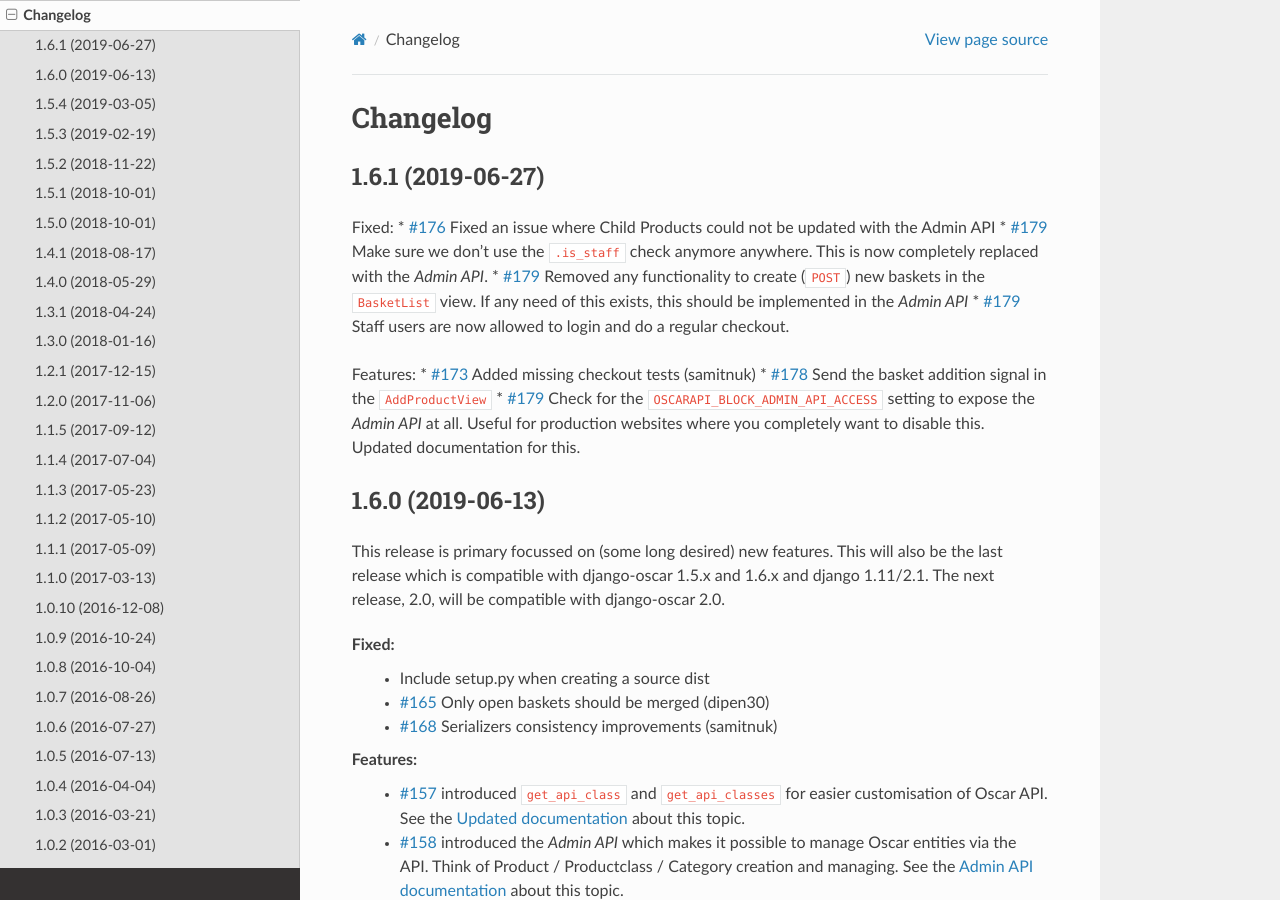
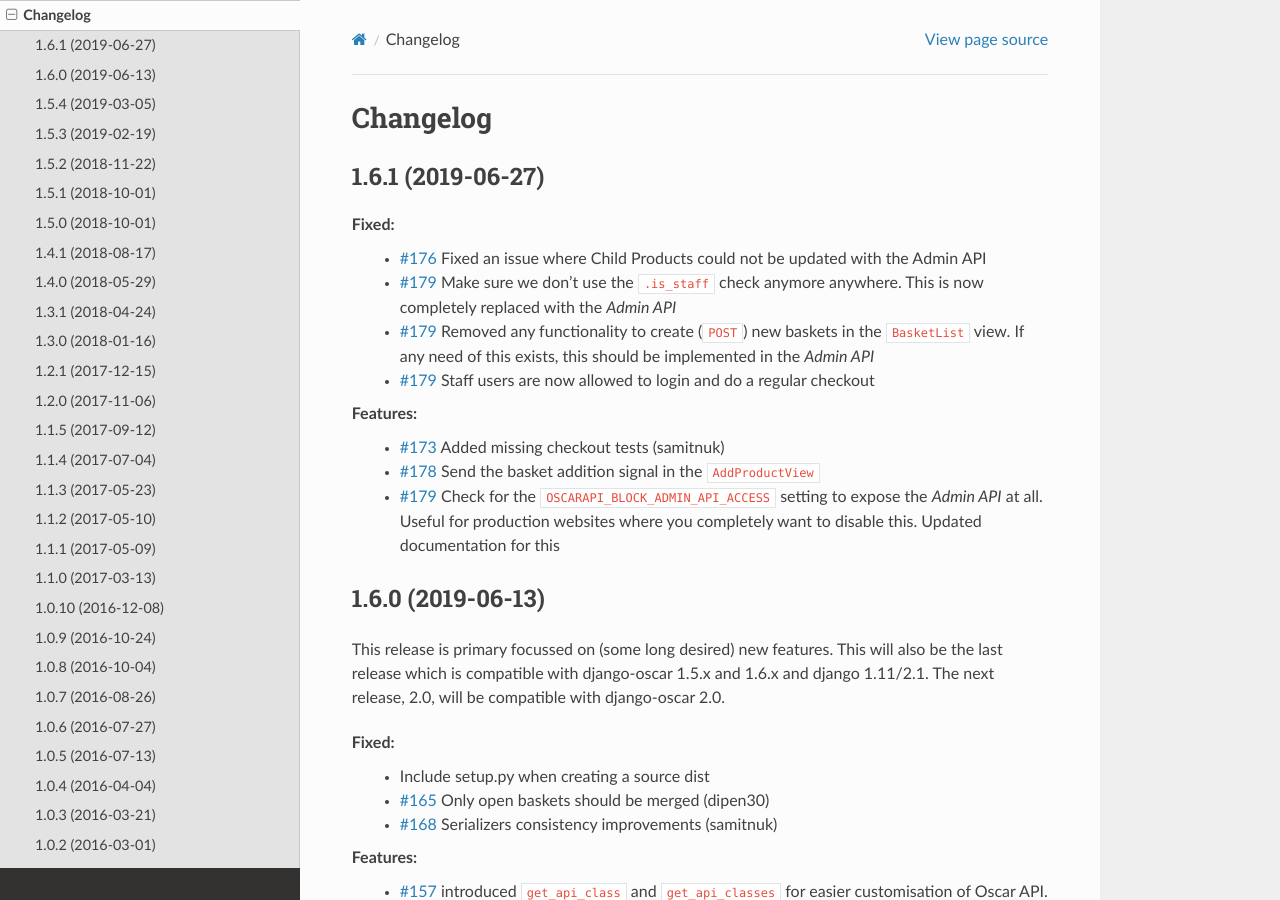
Before and after one commit to django-oscar/django-oscar-api, a Sphinx documentation site: the page built from docs/source/changelog.rst, in a window 1280 px wide and 900 px high. Built offline with Sphinx 7.4.7 and the Read the Docs theme 2.0.0, drawn with Linux system fonts in a browser that asks for light colours.

```diff
--- a/docs/source/changelog.rst
+++ b/docs/source/changelog.rst
@@ -5,15 +5,15 @@ Changelog
 1.6.1  (2019-06-27)
 -------------------
 Fixed:
-* `#176 <https://github.com/django-oscar/django-oscar-api/pull/176>`_ Fixed an issue where Child Products could not be updated with the Admin API
-* `#179 <https://github.com/django-oscar/django-oscar-api/pull/179>`_ Make sure we don't use the ``.is_staff`` check anymore anywhere. This is now completely replaced with the *Admin API*.
-* `#179 <https://github.com/django-oscar/django-oscar-api/pull/179>`_ Removed any functionality to create (``POST``) new baskets in the ``BasketList`` view. If any need of this exists, this should be implemented in the *Admin API*
-* `#179 <https://github.com/django-oscar/django-oscar-api/pull/179>`_ Staff users are now allowed to login and do a regular checkout.
+ * `#176 <https://github.com/django-oscar/django-oscar-api/pull/176>`_ Fixed an issue where Child Products could not be updated with the Admin API
+ * `#179 <https://github.com/django-oscar/django-oscar-api/pull/179>`_ Make sure we don't use the ``.is_staff`` check anymore anywhere. This is now completely replaced with the *Admin API*
+ * `#179 <https://github.com/django-oscar/django-oscar-api/pull/179>`_ Removed any functionality to create (``POST``) new baskets in the ``BasketList`` view. If any need of this exists, this should be implemented in the *Admin API*
+ * `#179 <https://github.com/django-oscar/django-oscar-api/pull/179>`_ Staff users are now allowed to login and do a regular checkout
 
 Features:
-* `#173 <https://github.com/django-oscar/django-oscar-api/pull/173>`_ Added missing checkout tests (samitnuk)
-* `#178 <https://github.com/django-oscar/django-oscar-api/pull/178>`_ Send the basket addition signal in the ``AddProductView``
-* `#179 <https://github.com/django-oscar/django-oscar-api/pull/179>`_ Check for the ``OSCARAPI_BLOCK_ADMIN_API_ACCESS`` setting to expose the *Admin API* at all. Useful for production websites where you completely want to disable this. Updated documentation for this.
+ * `#173 <https://github.com/django-oscar/django-oscar-api/pull/173>`_ Added missing checkout tests (samitnuk)
+ * `#178 <https://github.com/django-oscar/django-oscar-api/pull/178>`_ Send the basket addition signal in the ``AddProductView``
+ * `#179 <https://github.com/django-oscar/django-oscar-api/pull/179>`_ Check for the ``OSCARAPI_BLOCK_ADMIN_API_ACCESS`` setting to expose the *Admin API* at all. Useful for production websites where you completely want to disable this. Updated documentation for this
 
 1.6.0  (2019-06-13)
 -------------------
```
